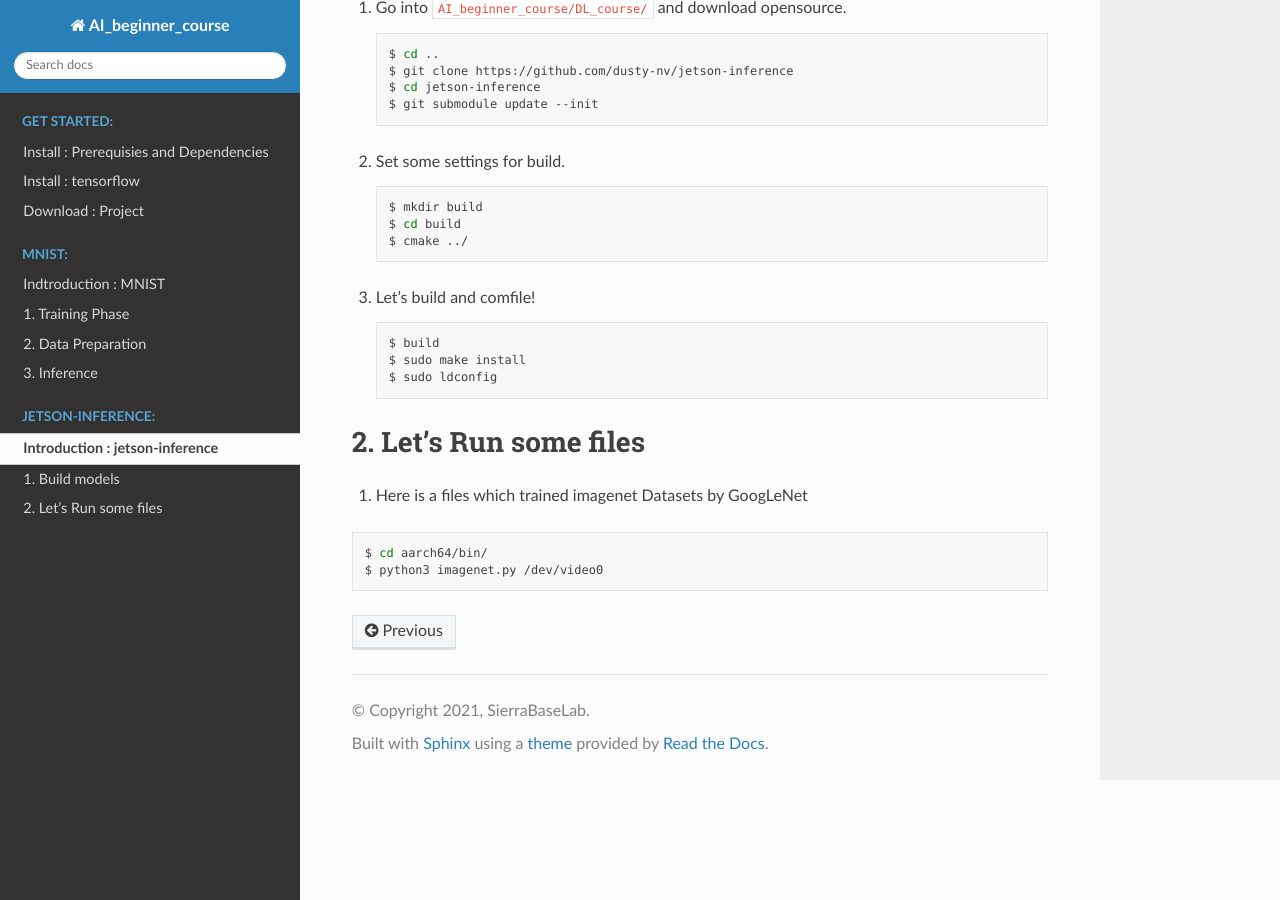
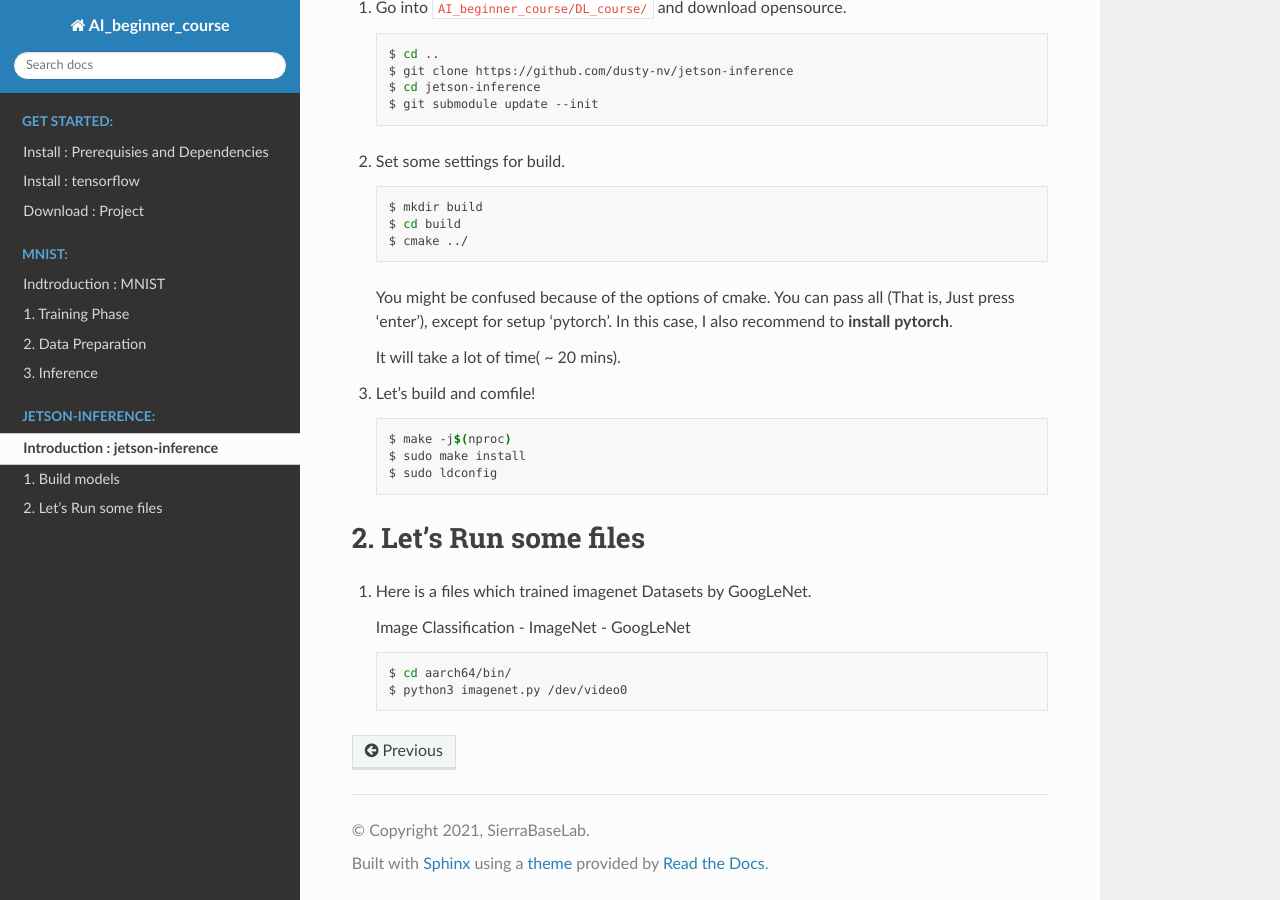
Before and after one commit to SierrabaseLab/AI_beginner_course, a Sphinx documentation site: the page built from docs/source/Object_Detection/Guide_Line.md, in a window 1280 px wide and 900 px high, scrolled down 921 px. Built offline with Sphinx 7.4.7 and the Read the Docs theme 2.0.0, drawn with Linux system fonts in a browser that asks for light colours.

Commit message:
Ver1.0.0

````diff
--- a/docs/source/Object_Detection/Guide_Line.md
+++ b/docs/source/Object_Detection/Guide_Line.md
@@ -45,19 +45,25 @@ Note that you need to get ready for download opensource.
 	$ cmake ../
 	```
 
+	You might be confused because of the options of cmake. You can pass all (That is, Just press 'enter'), except for setup 'pytorch'. In this case, I also recommend to **install pytorch**.
+
+	It will take a lot of time( ~ 20 mins).
+
 3. Let's build and comfile!
 
 	```shell
-	$ build
+	$ make -j$(nproc)
 	$ sudo make install
 	$ sudo ldconfig
 	```
 
 ## 2. Let's Run some files
 
-1. Here is a files which trained imagenet Datasets by GoogLeNet
+1. Here is a files which trained imagenet Datasets by GoogLeNet.
 
-```shell
-$ cd aarch64/bin/
-$ python3 imagenet.py /dev/video0
-```
+	Image Classification - ImageNet - GoogLeNet
+
+	```shell
+	$ cd aarch64/bin/
+	$ python3 imagenet.py /dev/video0
+	```
````
Also changed, not shown: 5 other files.
